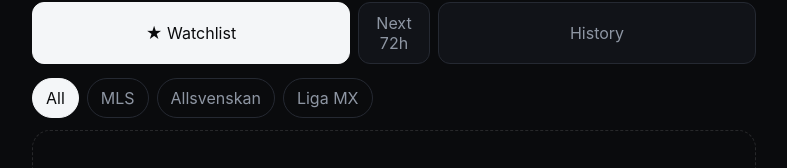
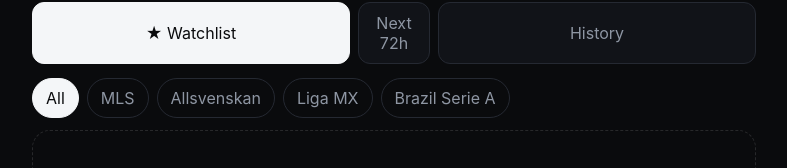
Before and after one commit to cuonglv1108/football-trading-v1, a Next.js app in the folder football-trading-v1/: page / in a window 1280 px wide. Shown: the part 201-369 px from the top of the page, without its empty margins (246-1033 px from the left). Built offline with nearby package versions, Linux system fonts and the light colour scheme.

Commit message:
Add Brazil Serie A league tab

```diff
--- a/football-trading-v1/app/page.tsx
+++ b/football-trading-v1/app/page.tsx
@@ -5,7 +5,7 @@
 import { evaluateV1 } from '../lib/rules';
 import { League, TradingMatch } from '../lib/types';
 
-const leagues: Array<'ALL' | League> = ['ALL', 'MLS', 'Allsvenskan', 'Liga MX'];
+const leagues: Array<'ALL' | League> = ['ALL', 'MLS', 'Allsvenskan', 'Liga MX', 'Brazil Serie A'];
 type View = 'SCANNER' | 'STARRED' | 'HISTORY';
 
 const STAR_KEY = 'football-trading-v1-starred';
```
